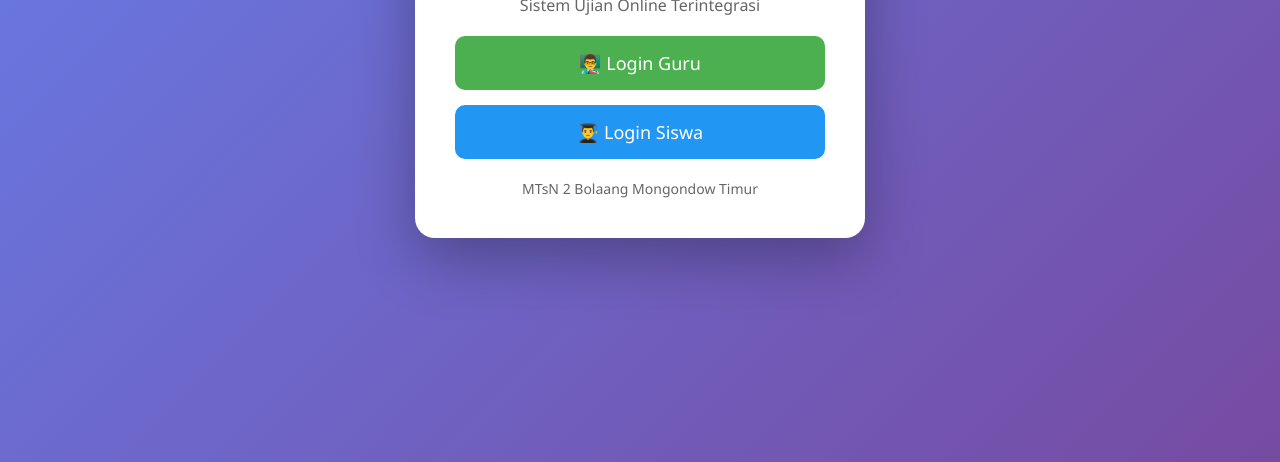
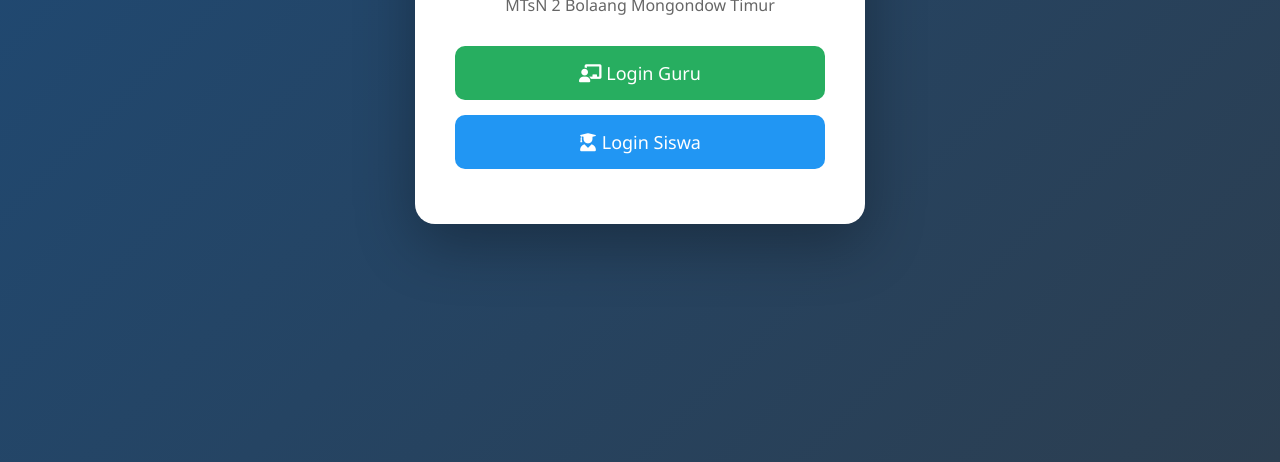
Before and after one commit to simulasijude-lab/siaja-pro, a plain HTML site: page index.html in a window 1280 px wide. Shown: the part 338-800 px from the top of the page. Drawn offline with nearby package versions, Linux system fonts and the light colour scheme.

Commit message:
index.html

```diff
--- a/index.html
+++ b/index.html
@@ -3,54 +3,26 @@
 <head>
     <meta charset="UTF-8">
     <meta name="viewport" content="width=device-width, initial-scale=1.0">
-    <title>SiAJa Pro - Sistem Ujian Online</title>
-    <script src="https://cdn.jsdelivr.net/npm/@supabase/supabase-js@2"></script>
+    <title>SiAJa Pro</title>
+    <link rel="stylesheet" href="https://cdnjs.cloudflare.com/ajax/libs/font-awesome/6.0.0-beta3/css/all.min.css">
     <style>
         * { margin: 0; padding: 0; box-sizing: border-box; font-family: 'Segoe UI', sans-serif; }
-        body {
-            background: linear-gradient(135deg, #667eea 0%, #764ba2 100%);
-            min-height: 100vh;
-            display: flex;
-            justify-content: center;
-            align-items: center;
-        }
-        .container {
-            background: white;
-            padding: 40px;
-            border-radius: 20px;
-            box-shadow: 0 20px 60px rgba(0,0,0,0.3);
-            max-width: 450px;
-            width: 90%;
-        }
-        h1 { text-align: center; color: #333; margin-bottom: 30px; font-size: 28px; }
-        .btn {
-            display: block;
-            width: 100%;
-            padding: 15px;
-            margin: 15px 0;
-            border: none;
-            border-radius: 10px;
-            font-size: 18px;
-            cursor: pointer;
-            transition: 0.3s;
-            color: white;
-        }
-        .btn-guru { background: #4CAF50; }
-        .btn-guru:hover { background: #45a049; }
+        body { min-height: 100vh; display: flex; justify-content: center; align-items: center; background: linear-gradient(135deg, #1e4a76, #2c3e50); }
+        .container { text-align: center; background: white; padding: 40px; border-radius: 20px; box-shadow: 0 20px 60px rgba(0,0,0,0.3); max-width: 450px; width: 90%; }
+        h1 { color: #2c3e50; margin-bottom: 10px; }
+        p { color: #666; margin-bottom: 30px; }
+        .btn { display: block; width: 100%; padding: 15px; margin: 15px 0; border: none; border-radius: 10px; font-size: 18px; cursor: pointer; color: white; text-decoration: none; transition: 0.3s; }
+        .btn-guru { background: #27ae60; }
         .btn-siswa { background: #2196F3; }
-        .btn-siswa:hover { background: #1976D2; }
-        .btn-admin { background: #FF9800; }
-        .btn-admin:hover { background: #F57C00; }
-        .footer { text-align: center; margin-top: 20px; color: #666; font-size: 14px; }
+        .btn:hover { opacity: 0.9; transform: translateY(-2px); }
     </style>
 </head>
 <body>
     <div class="container">
         <h1>📚 SiAJa Pro</h1>
-        <p style="text-align:center; color:#666; margin-bottom:20px;">Sistem Ujian Online Terintegrasi</p>
-        <button class="btn btn-guru" onclick="window.location.href='guru.html'">👨‍🏫 Login Guru</button>
-        <button class="btn btn-siswa" onclick="window.location.href='siswa.html'">👨‍🎓 Login Siswa</button>
-        <div class="footer">MTsN 2 Bolaang Mongondow Timur</div>
+        <p>MTsN 2 Bolaang Mongondow Timur</p>
+        <a href="guru.html" class="btn btn-guru"><i class="fas fa-chalkboard-teacher"></i> Login Guru</a>
+        <a href="login-siswa.html" class="btn btn-siswa"><i class="fas fa-user-graduate"></i> Login Siswa</a>
     </div>
 </body>
 </html>
```
